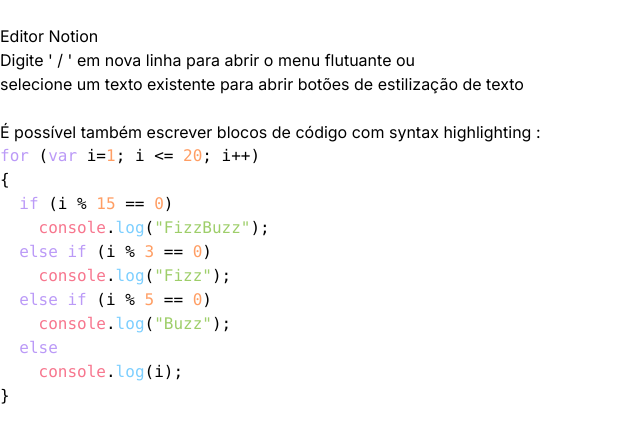
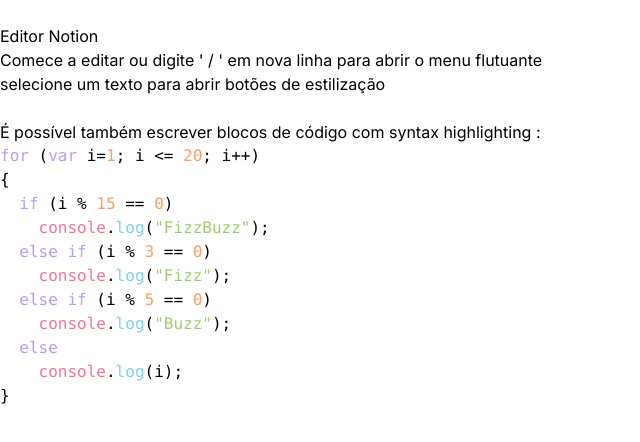
Before and after one commit to bduarte10/notion-editor, a Next.js app: page / in a window 1280 px wide. Shown: the top 442 px of the page, without its empty margins (0-640 px from the left). Built offline with nearby package versions, Linux system fonts and the light colour scheme.

Commit message:
fix: initial copy

```diff
--- a/src/app/initialContent.ts
+++ b/src/app/initialContent.ts
@@ -1,4 +1,4 @@
-export const initialContent = `<div><h1>Editor Notion</h1><p>Digite ' / ' em nova linha para abrir o menu flutuante ou<br/> selecione um texto existente para abrir botões de estilização de texto<br/><br/>É possível também escrever blocos de código com syntax highlighting :<pre><code class="language-javascript">for (var i=1; i <= 20; i++)
+export const initialContent = `<div><h1>Editor Notion</h1><p>Comece a editar ou digite ' / ' em nova linha para abrir o menu flutuante <br/> selecione um texto para abrir botões de estilização<br/><br/>É possível também escrever blocos de código com syntax highlighting :<pre><code class="language-javascript">for (var i=1; i <= 20; i++)
 {
   if (i % 15 == 0)
     console.log("FizzBuzz");
```
